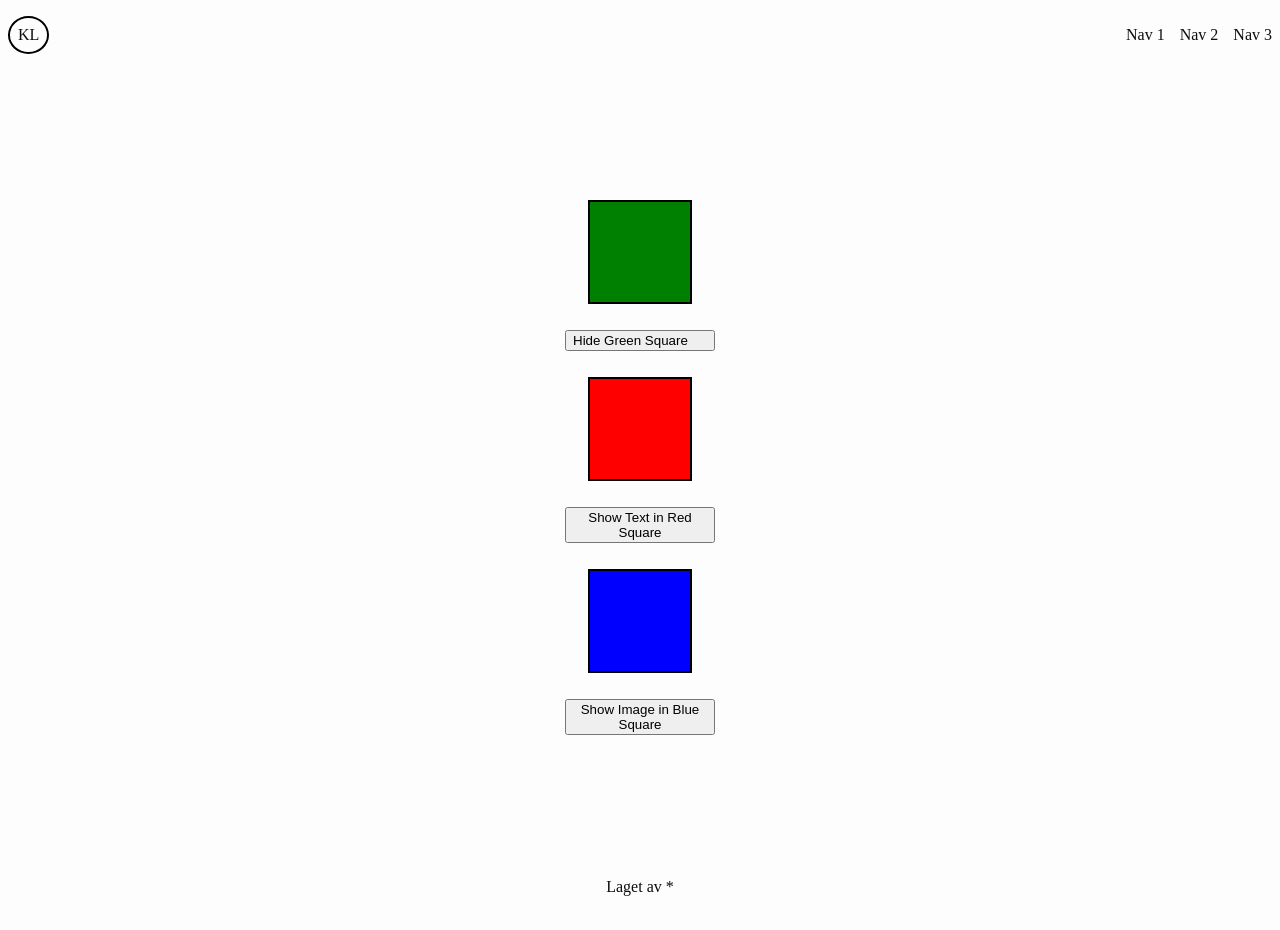
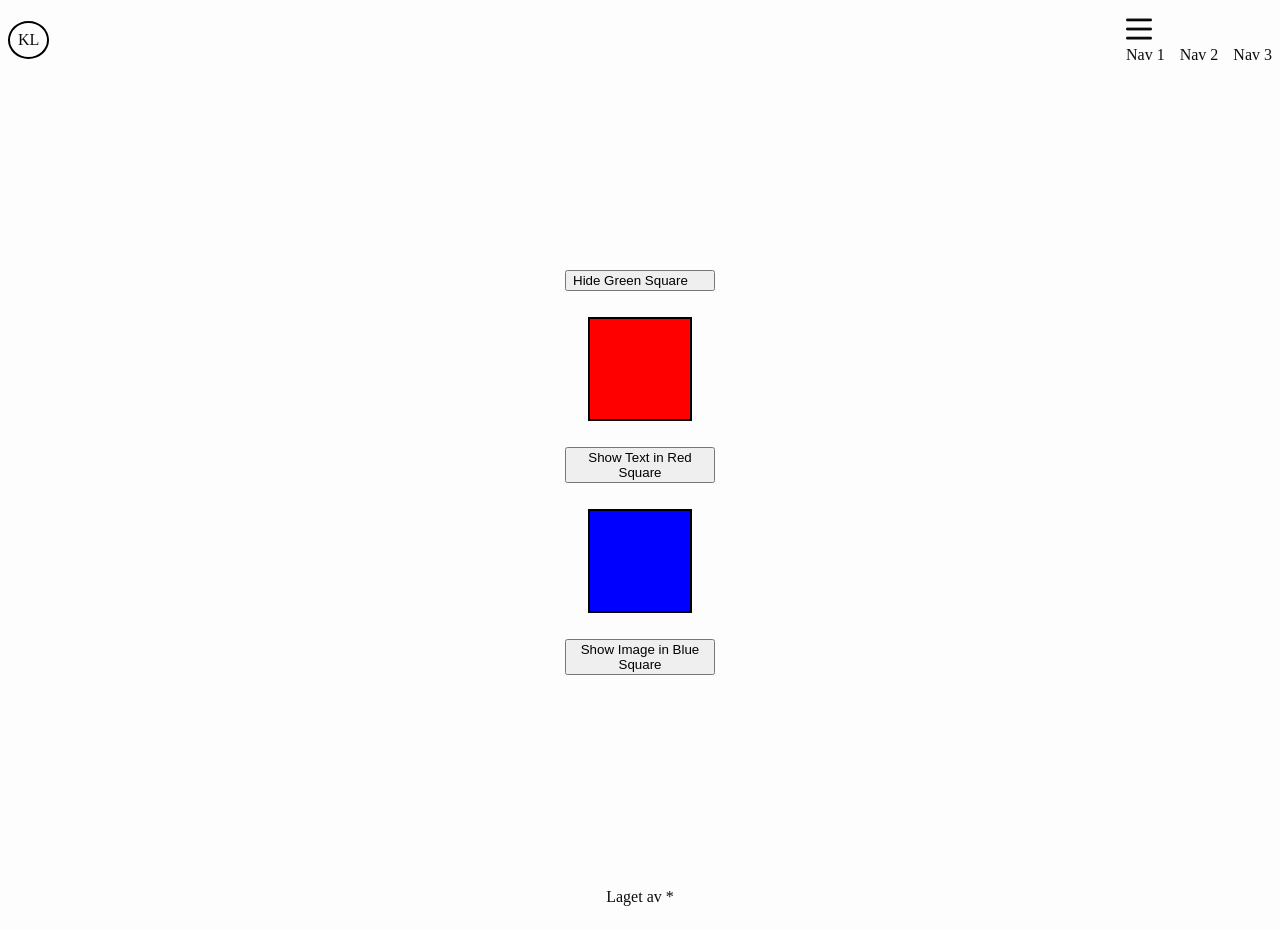
Before and after one commit to Martialcart/klg11u15-js3, a website: page index.html in a window 1280 px wide. Both pictures are taken after a click on the button "Hide Green Square". Drawn offline with Linux system fonts and the light colour scheme.

Commit message:
started oblig

```diff
--- a/index.html
+++ b/index.html
@@ -10,8 +10,9 @@
   <body>
     <header>
       <div class="headerLogo">KL</div>
-      <nav>
-        <ul>
+      <nav id="navigation">
+	  <img id="hamburger" src="hamburger.png" alt="menuIkon">
+        <ul id="menu">
           <li>Nav 1</li>
           <li>Nav 2</li>
           <li>Nav 3</li>
@@ -21,16 +22,16 @@
     <main>
       <section>
         <!-- Green Square -->
-        <div class="square green"></div>
-        <button class="button">Hide Green Square</button>
+        <div id="squareGreenHide" class="square green"></div>
+        <button id="squareGreenButton" class="button">Hide Green Square</button>
 
         <!-- Red Square -->
-        <div class="square red"></div>
-        <button class="button">Show Text in Red Square</button>
+        <div id="redSquareShowText" class="square red"></div>
+        <button id="squareRedButton" class="button">Show Text in Red Square</button>
 
         <!-- Blue Square -->
-        <div class="square blue"></div>
-        <button class="button">Show Image in Blue Square</button>
+        <div id="squareBlueShowImg" class="square blue"></div>
+        <button id="squareBlueButton" class="button">Show Image in Blue Square</button>
       </section>
     </main>
     <footer>
--- a/script.js
+++ b/script.js
@@ -0,0 +1,46 @@
+const squareGreenButton = document.querySelector('#squareGreenButton')
+console.log(squareGreenButton);
+
+//cta button
+squareGreenButton.addEventListener("click", function() {
+    console.log("knappen fungerer");
+    const squareGreenHide = document.querySelector("#squareGreenHide")
+    console.log(squareGreenHide);
+
+    squareGreenHide.classList.toggle("hidden");
+});
+
+const redSquareShowText = document.querySelector('#redSquareShowText');
+const squareRedButton = document.querySelector('#squareRedButton');
+console.log(redSquareShowText, squareRedButton);
+const squareRedText = document.createElement("p");
+
+//add p element with hidden class
+squareRedText.textContent = "dette er litt tekst";
+redSquareShowText.appendChild(squareRedText);
+squareRedText.classList.add("hidden");
+
+squareRedButton.addEventListener("click", function() {
+    console.log("knapp redd funker");
+    squareRedText.classList.toggle("hidden");
+});
+
+const squareBlueShowImg = document.querySelector('#squareBlueShowImg')
+const squareBlueButton = document.querySelector('#squareBlueButton')
+console.log(squareBlueShowImg, squareBlueButton);
+
+const blueImg = document.createElement("img");
+console.log(blueImg);
+
+blueImg.src="hamburger.png";
+blueImg.alt="bilde"
+blueImg.classList.add("hidden");
+blueImg.classList.add("squareImg");
+squareBlueShowImg.appendChild(blueImg);
+
+//cta button
+squareBlueButton.addEventListener("click", function() {
+    console.log("knappen fungerer");
+
+    blueImg.classList.toggle("hidden");
+});
--- a/styles.css
+++ b/styles.css
@@ -22,7 +22,11 @@ header {
   border-radius: 50%;
 }
 
-.hamburger {
+.navigation {
+
+}
+
+#hamburger {
   height: 26px;
   width: 26px;
 }
@@ -54,6 +58,10 @@ section {
   border: 2px solid black;
 }
 
+.squareImg {
+    width: 100%;
+}
+
 .button {
   display: flex;
   width: 150px;
@@ -80,3 +88,7 @@ footer {
   display: flex;
   justify-content: center;
 }
+
+@media (max-width: 426px) {
+
+}
```
